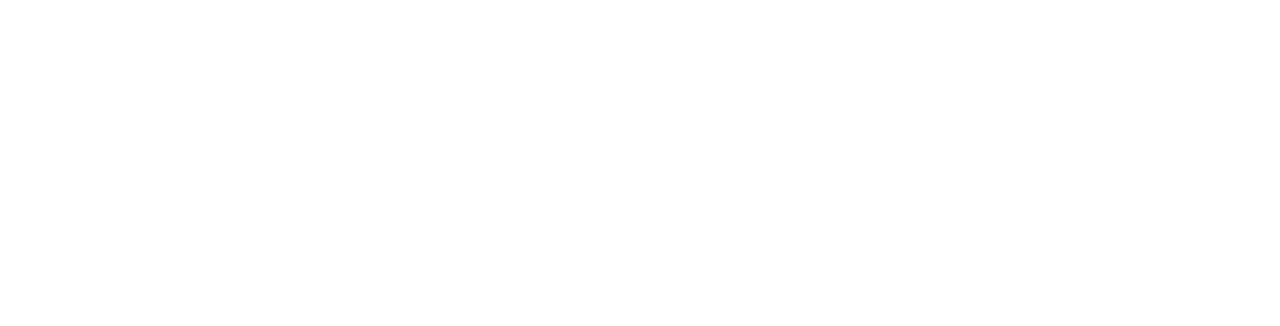
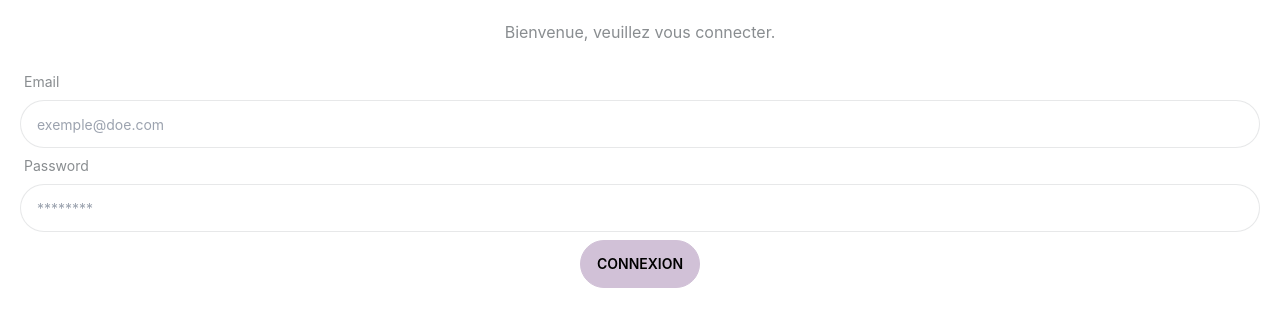
Before and after one commit to BonApp12/BonApp, a React (Create React App) app in the folder packages/frontend/: page /login in a window 1280 px wide. Before the commit this address had no page. Shown: the top 326 px of the page. Built offline with nearby package versions, Linux system fonts and the light colour scheme.

Commit message:
frontend: implementing JWT login method, only getting an answer (token) for now. Need to use it and to store it

```diff
--- /dev/null
+++ b/packages/frontend/src/components/LoginForm/LoginForm.js
@@ -0,0 +1,55 @@
+import React from "react";
+import LoginWithCredentials from "../../requests/auth/loginWithCredentials";
+
+
+class LoginForm extends React.Component{
+    constructor(props) {
+        super(props);
+        this.state = {
+            email: "",
+            password: "",
+        }
+        this.handleChange = this.handleChange.bind(this);
+        this.handleSubmit = this.handleSubmit.bind(this);
+    }
+
+    handleChange(event){
+        const target = event.target;
+        const value = target.type === 'checkbox' ? target.checked : target.value;
+        const name = target.name;
+        this.setState({ [name]: value });
+    }
+
+    handleSubmit(event){
+        console.log(this.state.email);
+        console.log(this.state.password);
+        LoginWithCredentials(this.state);
+        event.preventDefault();
+    }
+
+    render() {
+        return (
+            <div>
+                <h3>Bienvenue, veuillez vous connecter.</h3>
+                <form onSubmit={this.handleSubmit} className="m-5">
+                    <div className="form-control">
+                        <label className="label">
+                            <span className="label-text">Email</span>
+                        </label>
+                        <input type="email" className="input input-bordered" placeholder="exemple@doe.com" name="email" onChange={this.handleChange} />
+                    </div>
+
+                    <div className="form-control">
+                        <label className="label">
+                            <span className="label-text">Password</span>
+                        </label>
+                        <input type="password" className="input input-bordered" placeholder="********" name="password" onChange={this.handleChange} />
+                    </div>
+                    <button className="btn btn-primary mt-2" type="submit">Connexion</button>
+                </form>
+            </div>
+        )
+    }
+}
+
+export default LoginForm;
--- a/packages/frontend/src/components/RestaurantManager/RestaurantManager.js
+++ b/packages/frontend/src/components/RestaurantManager/RestaurantManager.js
@@ -17,8 +17,8 @@
 
 
     return (
-       <div className="container">
-           <h1 className="mt-5">{restaurant.name}</h1>
+       <div>
+           <h1>{restaurant.name}</h1>
            <RestaurantForm restaurant={restaurant} />
        </div>
     )
--- a/packages/frontend/src/index.tsx
+++ b/packages/frontend/src/index.tsx
@@ -6,7 +6,9 @@
 import { BrowserRouter, Routes, Route } from 'react-router-dom';
 import ProductsList from './components/ProductsList/ProductsList';
 import RestaurantManager from "./components/RestaurantManager/RestaurantManager";
+import LoginForm from "./components/LoginForm/LoginForm";
 ReactDOM.render(
+    <div className="container mt-5">
     <BrowserRouter>
         <Routes>
             <Route path="/" element={<App />}>
@@ -14,9 +16,11 @@
                     <Route path=":idRestaurant" element={<ProductsList />} />
                     <Route path=":idRestaurant/manage" element={<RestaurantManager />} />
                 </Route>
+                <Route path="login" element={<LoginForm />} />
             </Route>
         </Routes>
-    </BrowserRouter>,
+    </BrowserRouter>
+    </div>,
   document.getElementById('root')
 );
 
--- /dev/null
+++ b/packages/frontend/src/requests/auth/loginWithCredentials.js
@@ -0,0 +1,17 @@
+const loginWithCredentials = (form) => {
+    fetch("http://localhost:4000/auth/login", {
+        crossDomain: true,
+        method: 'POST',
+        mode: 'cors',
+        body: JSON.stringify(form),
+        headers: {
+            'Content-Type': 'application/json'
+        }
+    })
+        .then(res => res.json())
+        .then(res => {
+            console.log(res)
+        })
+}
+
+export default loginWithCredentials;
```
